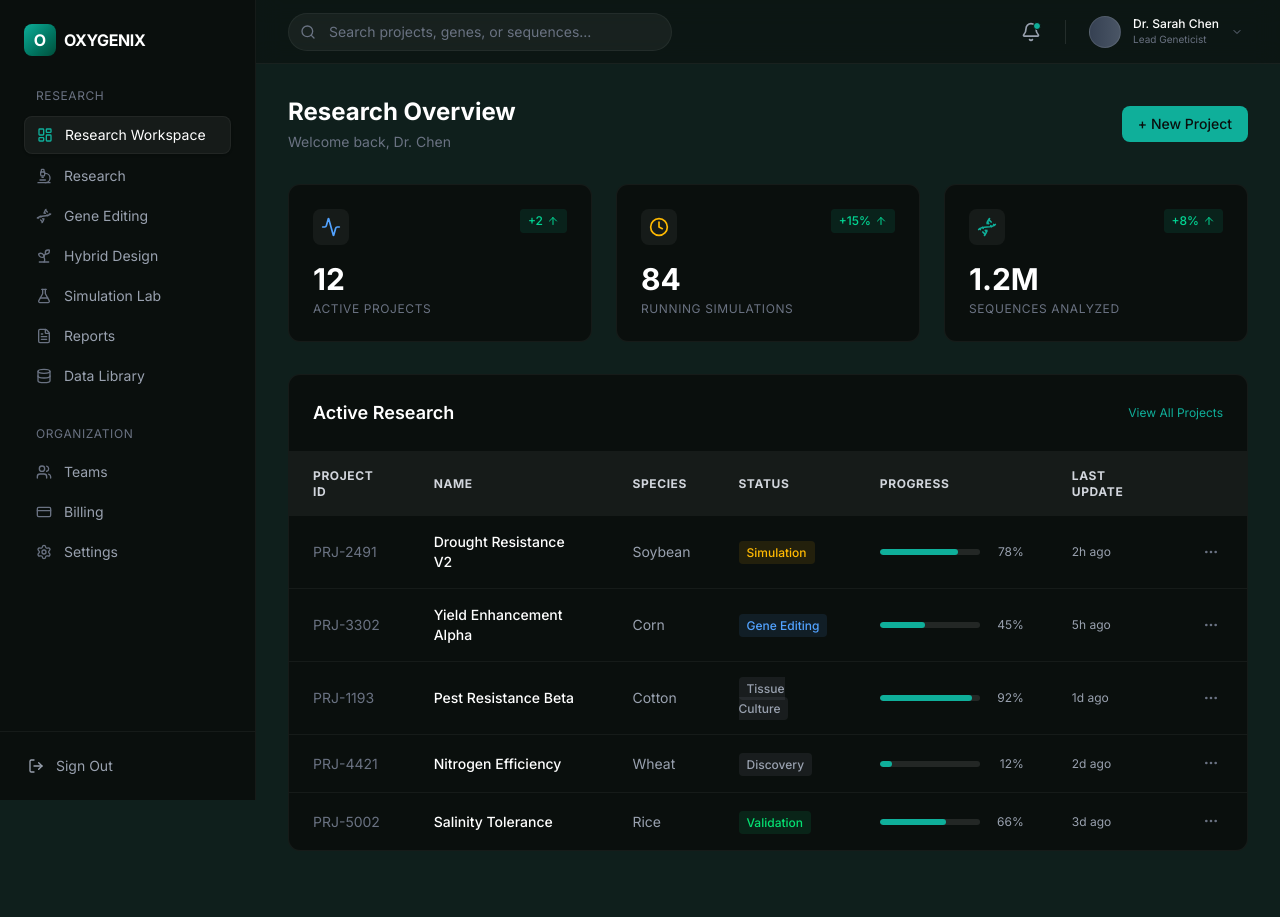
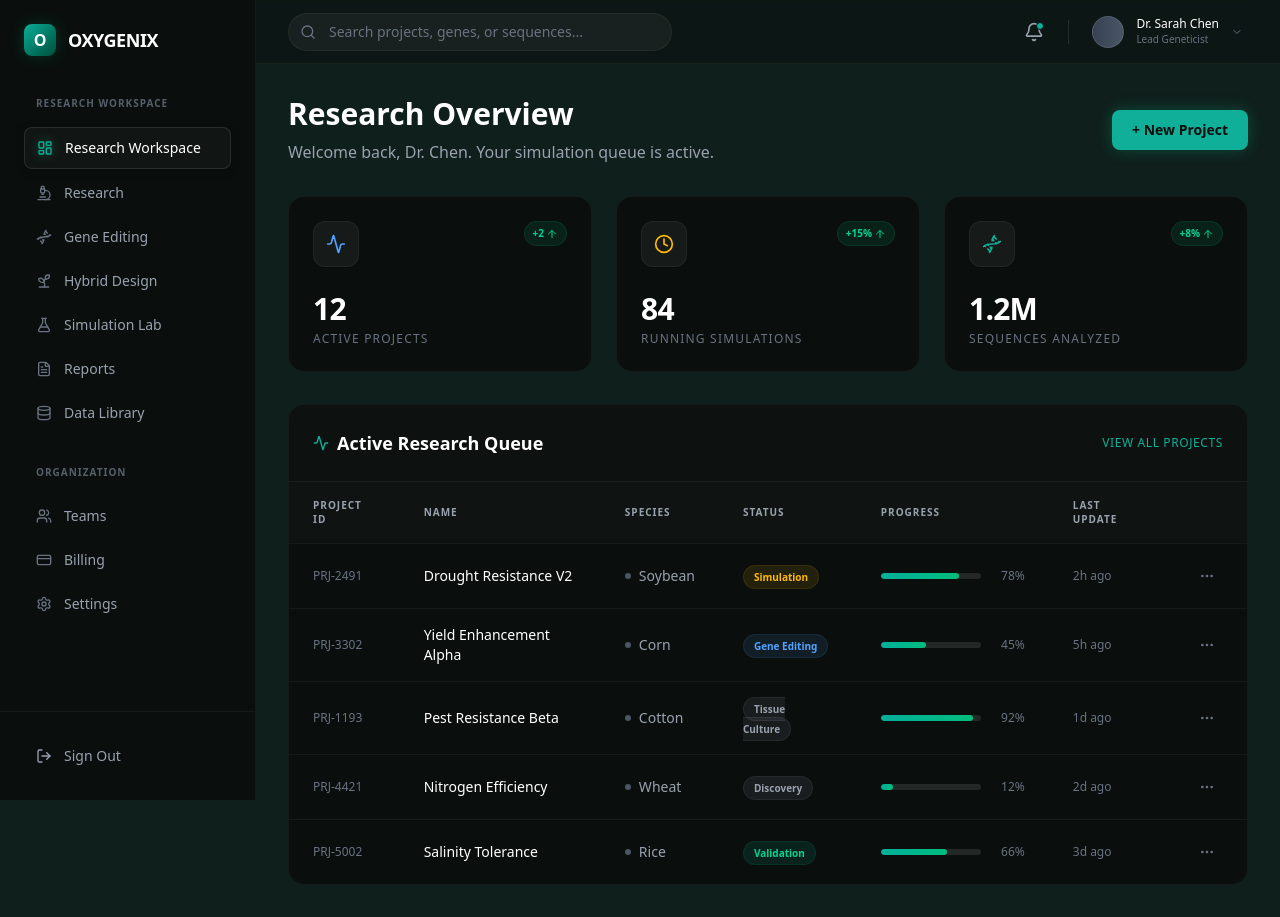
Before and after one commit to oxygenix-labs/oxygenix-labs-ai, a Next.js app: page /dashboard in a window 1280 px wide. Before the commit the page ends 883 px from the top, so only its background shows below. Built offline with nearby package versions, Linux system fonts and the light colour scheme.

Commit message:
feat: Create initial dashboard UI with research overview, project queue, and related components.

```diff
--- a/src/app/dashboard/page.tsx
+++ b/src/app/dashboard/page.tsx
@@ -2,6 +2,7 @@
 
 import { motion } from "framer-motion";
 import { ArrowUp, MoreHorizontal, Activity, Dna, Clock } from "lucide-react";
+import clsx from "clsx";
 
 const stats = [
     { label: "Active Projects", value: "12", change: "+2", icon: Activity, color: "text-blue-400" },
@@ -24,10 +25,10 @@ export default function DashboardHome() {
             {/* Page Header */}
             <div className="flex items-center justify-between">
                 <div>
-                    <h1 className="text-2xl font-bold text-white mb-1">Research Overview</h1>
-                    <p className="text-sm text-gray-500">Welcome back, Dr. Chen</p>
+                    <h1 className="text-3xl font-bold text-white mb-2">Research Overview</h1>
+                    <p className="text-gray-400">Welcome back, Dr. Chen. Your simulation queue is active.</p>
                 </div>
-                <button className="px-4 py-2 bg-primary text-[#0A0F0D] font-medium rounded-lg hover:bg-white transition-colors text-sm">
+                <button className="px-5 py-2.5 bg-primary text-[#0A0F0D] font-bold rounded-lg hover:bg-white transition-colors text-sm shadow-[0_0_15px_rgba(16,185,129,0.3)] hover:shadow-[0_0_20px_rgba(16,185,129,0.5)]">
                     + New Project
                 </button>
             </div>
@@ -40,31 +41,36 @@ export default function DashboardHome() {
                         initial={{ opacity: 0, y: 10 }}
                         animate={{ opacity: 1, y: 0 }}
                         transition={{ delay: i * 0.1 }}
-                        className="p-6 bg-[#0A0F0D] border border-white/5 rounded-xl hover:border-white/10 transition-colors"
+                        className="p-6 bg-[#0A0F0D] border border-white/5 rounded-2xl hover:border-white/10 transition-colors group relative overflow-hidden"
                     >
-                        <div className="flex items-start justify-between mb-4">
-                            <div className={`p-2 rounded-lg bg-white/5 ${stat.color}`}>
+                        <div className="absolute top-0 right-0 p-3 opacity-0 group-hover:opacity-100 transition-opacity">
+                            <MoreHorizontal className="w-4 h-4 text-gray-500 hover:text-white cursor-pointer" />
+                        </div>
+                        <div className="flex items-start justify-between mb-6">
+                            <div className={`p-3 rounded-xl bg-white/5 ${stat.color} border border-white/5`}>
                                 <stat.icon className="w-5 h-5" />
                             </div>
-                            <div className="flex items-center text-xs font-medium text-emerald-400 bg-emerald-400/10 px-2 py-1 rounded">
-                                {stat.change} <ArrowUp className="w-3 h-3 ml-1" />
+                            <div className="flex items-center text-[10px] font-bold text-emerald-400 bg-emerald-400/10 px-2 py-1 rounded-full border border-emerald-400/10">
+                                {stat.change} <ArrowUp className="w-3 h-3 ml-0.5" />
                             </div>
                         </div>
-                        <div className="text-3xl font-bold text-white mb-1">{stat.value}</div>
-                        <div className="text-xs text-gray-500 uppercase tracking-wider">{stat.label}</div>
+                        <div className="text-3xl font-bold text-white mb-1 tracking-tight">{stat.value}</div>
+                        <div className="text-xs font-medium text-gray-500 uppercase tracking-widest">{stat.label}</div>
                     </motion.div>
                 ))}
             </div>
 
             {/* Projects Table */}
-            <div className="bg-[#0A0F0D] border border-white/5 rounded-xl overflow-hidden">
-                <div className="p-6 border-b border-white/5 flex items-center justify-between">
-                    <h2 className="text-lg font-semibold text-white">Active Research</h2>
-                    <button className="text-xs text-primary hover:text-white transition-colors">View All Projects</button>
+            <div className="bg-[#0A0F0D] border border-white/5 rounded-2xl overflow-hidden flex flex-col">
+                <div className="p-6 border-b border-white/5 flex items-center justify-between bg-white/[0.01]">
+                    <h2 className="text-lg font-bold text-white flex items-center gap-2">
+                        <Activity className="w-4 h-4 text-primary" /> Active Research Queue
+                    </h2>
+                    <button className="text-xs font-medium text-primary hover:text-white transition-colors uppercase tracking-wider">View All Projects</button>
                 </div>
                 <div className="overflow-x-auto">
                     <table className="w-full text-sm text-gray-400 text-left">
-                        <thead className="bg-white/5 text-gray-300 font-medium uppercase text-xs tracking-wider">
+                        <thead className="bg-white/[0.02] text-gray-400 font-medium uppercase text-[10px] tracking-widest border-b border-white/5">
                             <tr>
                                 <th className="px-6 py-4">Project ID</th>
                                 <th className="px-6 py-4">Name</th>
@@ -77,18 +83,23 @@ export default function DashboardHome() {
                         </thead>
                         <tbody className="divide-y divide-white/5">
                             {projects.map((project, i) => (
-                                <tr key={i} className="hover:bg-white/5 transition-colors group">
-                                    <td className="px-6 py-4 font-mono text-gray-500 group-hover:text-gray-300">{project.id}</td>
+                                <tr key={i} className="hover:bg-white/[0.02] transition-colors group">
+                                    <td className="px-6 py-4 font-mono text-xs text-gray-500 group-hover:text-primary transition-colors">{project.id}</td>
                                     <td className="px-6 py-4 font-medium text-white">{project.name}</td>
-                                    <td className="px-6 py-4">{project.species}</td>
                                     <td className="px-6 py-4">
-                                        <span className={`px-2 py-1 rounded text-xs font-medium
-                              ${project.status === 'Simulation' ? 'bg-amber-400/10 text-amber-400' :
-                                                project.status === 'Gene Editing' ? 'bg-blue-400/10 text-blue-400' :
-                                                    project.status === 'Validation' ? 'bg-green-400/10 text-green-400' :
-                                                        'bg-gray-400/10 text-gray-400'
-                                            }
-                           `}>
+                                        <div className="flex items-center gap-2">
+                                            <div className="w-1.5 h-1.5 rounded-full bg-gray-600" />
+                                            {project.species}
+                                        </div>
+                                    </td>
+                                    <td className="px-6 py-4">
+                                        <span className={clsx(
+                                            "px-2.5 py-1 rounded-full text-[10px] font-bold border",
+                                            project.status === 'Simulation' ? 'bg-amber-400/10 text-amber-400 border-amber-400/10' :
+                                                project.status === 'Gene Editing' ? 'bg-blue-400/10 text-blue-400 border-blue-400/10' :
+                                                    project.status === 'Validation' ? 'bg-emerald-400/10 text-emerald-400 border-emerald-400/10' :
+                                                        'bg-gray-400/10 text-gray-400 border-gray-400/10'
+                                        )}>
                                             {project.status}
                                         </span>
                                     </td>
@@ -96,16 +107,16 @@ export default function DashboardHome() {
                                         <div className="flex items-center gap-3">
                                             <div className="flex-1 h-1.5 bg-white/10 rounded-full overflow-hidden">
                                                 <div
-                                                    className="h-full bg-primary rounded-full"
+                                                    className="h-full bg-gradient-to-r from-primary to-emerald-500 rounded-full"
                                                     style={{ width: `${project.progress}%` }}
                                                 />
                                             </div>
-                                            <span className="text-xs w-8 text-right">{project.progress}%</span>
+                                            <span className="text-xs font-mono w-8 text-right text-gray-500">{project.progress}%</span>
                                         </div>
                                     </td>
-                                    <td className="px-6 py-4 text-xs font-mono">{project.lastUpdate}</td>
+                                    <td className="px-6 py-4 text-xs font-mono text-gray-500">{project.lastUpdate}</td>
                                     <td className="px-6 py-4 text-right">
-                                        <button className="text-gray-500 hover:text-white p-1 rounded hover:bg-white/10">
+                                        <button className="text-gray-500 hover:text-white p-2 rounded-lg hover:bg-white/10 transition-colors">
                                             <MoreHorizontal className="w-4 h-4" />
                                         </button>
                                     </td>
--- a/src/app/globals.css
+++ b/src/app/globals.css
@@ -39,15 +39,18 @@
 body {
   color: var(--foreground);
   background: var(--background);
-  font-family: var(--font-inter), sans-serif;
-  font-family: var(--font-inter), sans-serif;
+  font-family: var(--font-sans);
   overflow-x: hidden;
+  scroll-behavior: smooth;
+  -webkit-font-smoothing: antialiased;
+  -moz-osx-font-smoothing: grayscale;
 }
 
 @layer base {
   button {
     cursor: pointer;
   }
+
   button:disabled {
     cursor: not-allowed;
   }
--- a/src/components/dashboard/Sidebar.tsx
+++ b/src/components/dashboard/Sidebar.tsx
@@ -37,17 +37,17 @@ export default function Sidebar() {
     const pathname = usePathname();
 
     return (
-        <aside className="w-64 h-screen bg-[#0A0F0D] border-r border-white/5 flex flex-col fixed left-0 top-0 z-40">
+        <aside className="w-64 h-screen bg-[#0A0F0D] border-r border-white/5 flex flex-col fixed left-0 top-0 z-40 backdrop-blur-xl">
             <div className="p-6">
-                <div className="flex items-center gap-2 mb-8">
-                    <div className="w-8 h-8 bg-gradient-to-br from-primary to-emerald-900 rounded-lg flex items-center justify-center">
+                <div className="flex items-center gap-3 mb-10">
+                    <div className="w-8 h-8 bg-gradient-to-br from-primary to-emerald-900 rounded-lg flex items-center justify-center shadow-[0_0_15px_rgba(16,185,129,0.2)]">
                         <span className="font-bold text-white">O</span>
                     </div>
-                    <span className="font-bold text-white tracking-tight">OXYGENIX</span>
+                    <span className="font-bold text-white tracking-tight text-lg">OXYGENIX</span>
                 </div>
 
                 <div className="space-y-1">
-                    <p className="text-xs font-mono text-gray-500 mb-3 px-3 uppercase tracking-wider">Research</p>
+                    <p className="text-[10px] font-bold text-gray-500 mb-4 px-3 uppercase tracking-widest opacity-80">Research Workspace</p>
                     {navItems.map((item) => {
                         const isActive = pathname === item.href;
                         return (
@@ -55,13 +55,13 @@ export default function Sidebar() {
                                 key={item.href}
                                 href={item.href}
                                 className={clsx(
-                                    "flex items-center gap-3 px-3 py-2 rounded-lg text-sm transition-all duration-200",
+                                    "flex items-center gap-3 px-3 py-2.5 rounded-lg text-sm font-medium transition-all duration-300 group",
                                     isActive
-                                        ? "text-white bg-white/5 border border-white/5 shadow-sm"
-                                        : "text-gray-400 hover:text-white hover:bg-white/5"
+                                        ? "text-white bg-white/[0.03] border border-white/10 shadow-[0_2px_10px_rgba(0,0,0,0.2)]"
+                                        : "text-gray-400 hover:text-white hover:bg-white/[0.02]"
                                 )}
                             >
-                                <item.icon className={clsx("w-4 h-4", isActive ? "text-primary" : "text-gray-500")} />
+                                <item.icon className={clsx("w-4 h-4 transition-colors", isActive ? "text-primary drop-shadow-[0_0_5px_rgba(16,185,129,0.5)]" : "text-gray-500 group-hover:text-gray-300")} />
                                 {item.name}
                             </Link>
                         );
@@ -69,7 +69,7 @@ export default function Sidebar() {
                 </div>
 
                 <div className="mt-8 space-y-1">
-                    <p className="text-xs font-mono text-gray-500 mb-3 px-3 uppercase tracking-wider">Organization</p>
+                    <p className="text-[10px] font-bold text-gray-500 mb-4 px-3 uppercase tracking-widest opacity-80">Organization</p>
                     {secondaryItems.map((item) => {
                         const isActive = pathname === item.href;
                         return (
@@ -77,13 +77,13 @@ export default function Sidebar() {
                                 key={item.href}
                                 href={item.href}
                                 className={clsx(
-                                    "flex items-center gap-3 px-3 py-2 rounded-lg text-sm transition-all duration-200",
+                                    "flex items-center gap-3 px-3 py-2.5 rounded-lg text-sm font-medium transition-all duration-300 group",
                                     isActive
-                                        ? "text-white bg-white/5 border border-white/5"
-                                        : "text-gray-400 hover:text-white hover:bg-white/5"
+                                        ? "text-white bg-white/[0.03] border border-white/10 shadow-[0_2px_10px_rgba(0,0,0,0.2)]"
+                                        : "text-gray-400 hover:text-white hover:bg-white/[0.02]"
                                 )}
                             >
-                                <item.icon className={clsx("w-4 h-4", isActive ? "text-primary" : "text-gray-500")} />
+                                <item.icon className={clsx("w-4 h-4 transition-colors", isActive ? "text-primary drop-shadow-[0_0_5px_rgba(16,185,129,0.5)]" : "text-gray-500 group-hover:text-gray-300")} />
                                 {item.name}
                             </Link>
                         );
@@ -91,9 +91,9 @@ export default function Sidebar() {
                 </div>
             </div>
 
-            <div className="mt-auto p-4 border-t border-white/5">
-                <button className="flex items-center gap-3 px-3 py-2 text-sm text-gray-400 hover:text-red-400 w-full rounded-lg hover:bg-white/5 transition-colors">
-                    <LogOut className="w-4 h-4" />
+            <div className="mt-auto p-6 border-t border-white/5">
+                <button className="flex items-center gap-3 px-3 py-2.5 text-sm font-medium text-gray-400 hover:text-red-400 w-full rounded-lg hover:bg-red-500/5 transition-colors group">
+                    <LogOut className="w-4 h-4 group-hover:text-red-400 transition-colors" />
                     Sign Out
                 </button>
             </div>
--- a/src/components/dashboard/billing/PlanCard.tsx
+++ b/src/components/dashboard/billing/PlanCard.tsx
@@ -33,7 +33,7 @@ export default function PlanCard() {
             </div>
 
             {/* Usage Stats */}
-            <div className="mb-8 p-4 bg-white/5 rounded-xl border border-white/5">
+            <div className="mb-8 p-4 bg-white/5 rounded-2xl border border-white/5">
                 <div className="flex justify-between text-sm mb-2">
                     <span className="text-gray-300">Monthly Queries</span>
                     <span className="text-white font-mono">{usage.toLocaleString()} / {limit.toLocaleString()}</span>
--- a/src/components/dashboard/gene-editing/StrategySelector.tsx
+++ b/src/components/dashboard/gene-editing/StrategySelector.tsx
@@ -61,7 +61,7 @@ export default function StrategySelector({ selectedStrategy, onSelect }: Strateg
                         transition={{ delay: i * 0.1 }}
                         onClick={() => onSelect(strategy.id)}
                         className={clsx(
-                            "relative p-4 rounded-xl text-left transition-all duration-300 border group",
+                            "relative p-4 rounded-2xl text-left transition-all duration-300 border group",
                             isSelected
                                 ? `bg-[#0A0F0D] ${strategy.border} ring-1 ring-offset-0 ${strategy.border.replace('border', 'ring')}`
                                 : "bg-[#0A0F0D] border-white/5 hover:border-white/10 hover:bg-white/5"
--- a/src/components/dashboard/reports/ReportCard.tsx
+++ b/src/components/dashboard/reports/ReportCard.tsx
@@ -24,7 +24,7 @@ export default function ReportCard({ report, onView }: ReportCardProps) {
         <motion.div
             initial={{ opacity: 0, y: 10 }}
             animate={{ opacity: 1, y: 0 }}
-            className="group bg-[#0A0F0D] border border-white/5 rounded-xl p-5 hover:border-white/10 transition-colors relative overflow-hidden"
+            className="group bg-[#0A0F0D] border border-white/5 rounded-2xl p-5 hover:border-white/10 transition-colors relative overflow-hidden"
         >
             <div className="flex justify-between items-start mb-4">
                 <div className="flex items-center gap-3">
```
